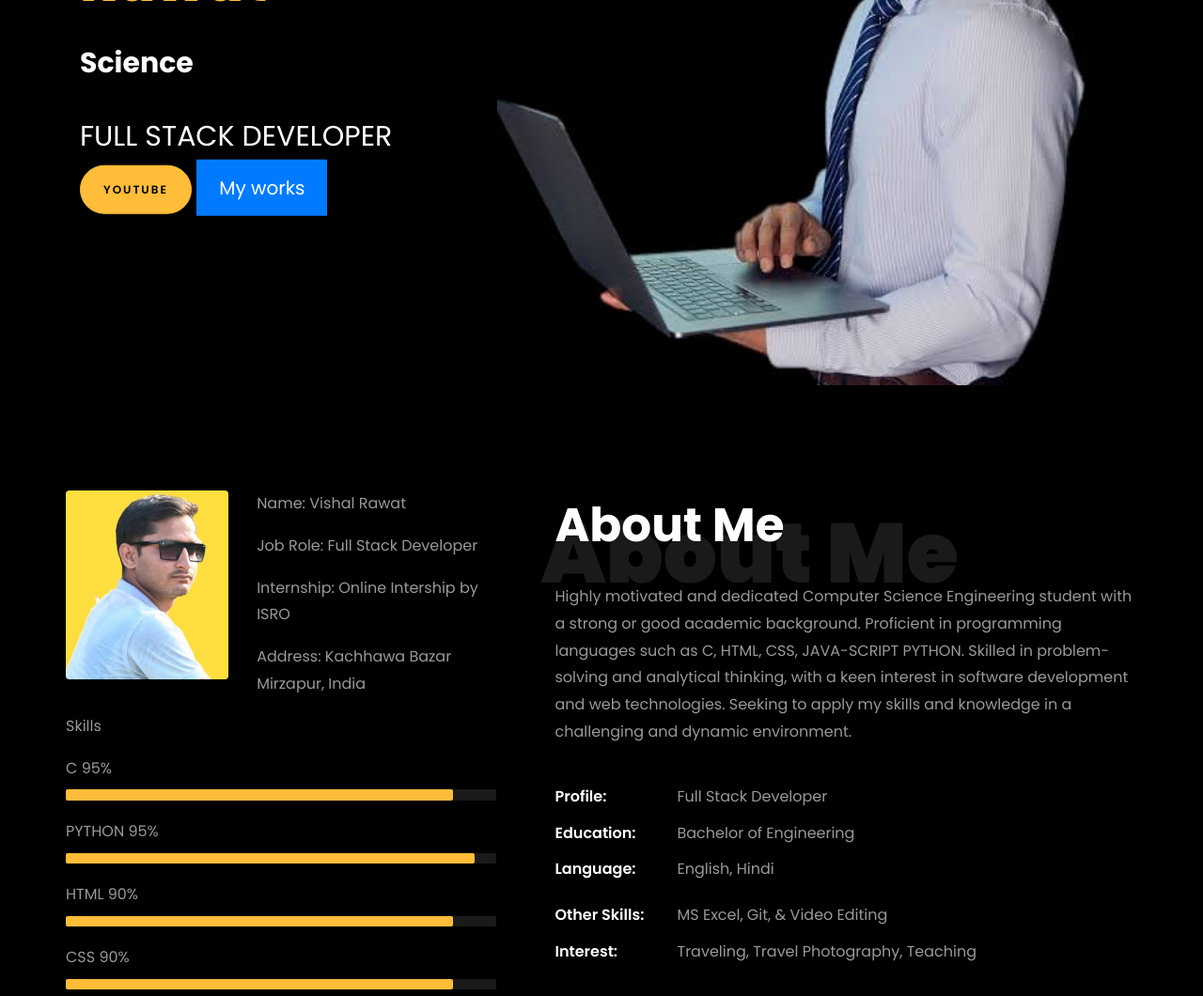
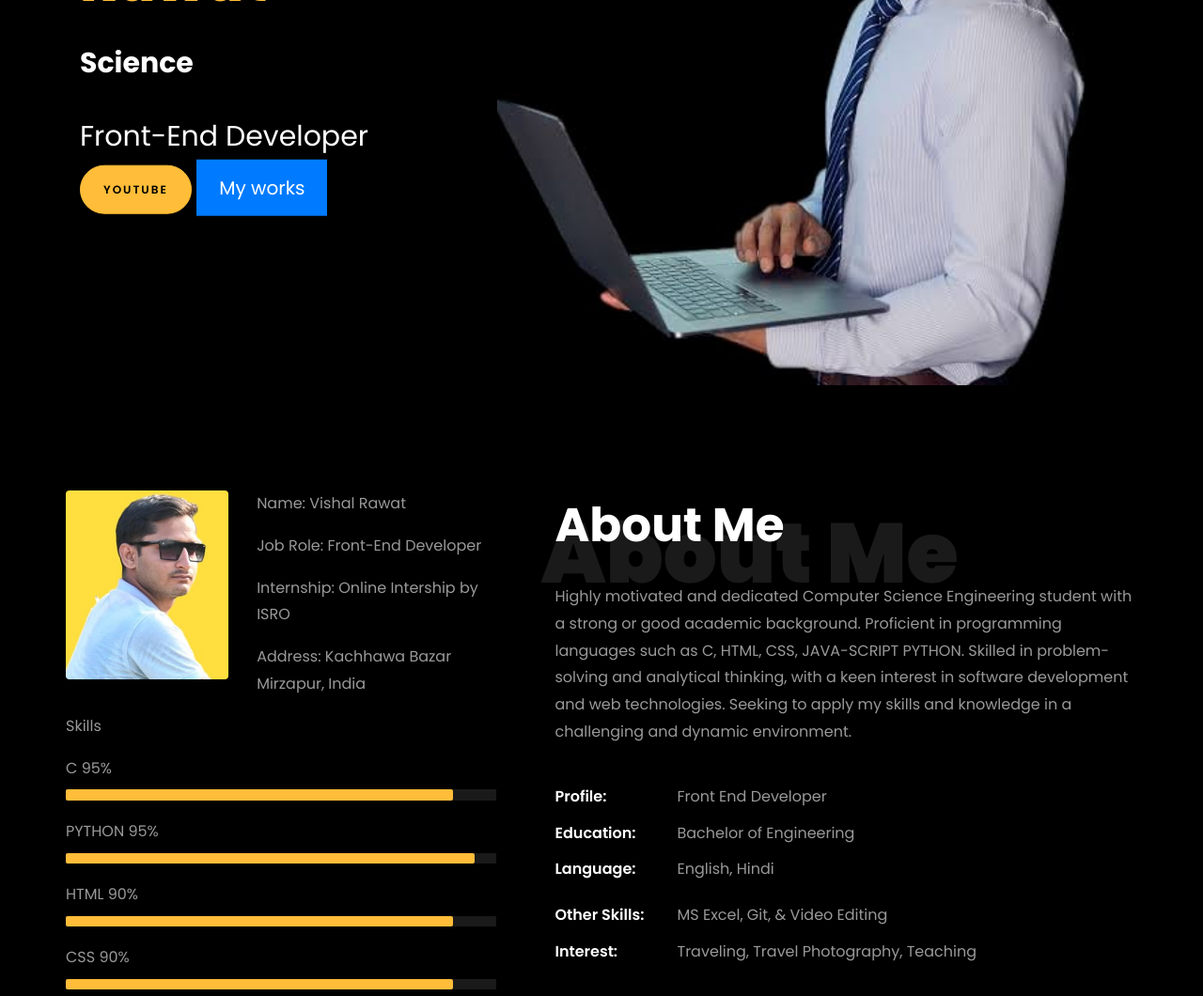
Before and after one commit to Vishalrawat5/vishal-rawat.github.io, a plain HTML site: page index.html in a window 1280 px wide. Shown: the part 340-1400 px from the top of the page at 94% size. Drawn offline with Linux system fonts and the light colour scheme; files whose address does not match are found by name.

Commit message:
Updates index.html

```diff
--- a/index.html
+++ b/index.html
@@ -190,7 +190,7 @@
 
 						<br>
 						<br>
-			            <h2>FULL STACK DEVELOPER</h2>
+			            <h2> Front-End Developer</h2>
 						<!-- <h2 class="d-flex" style="margin-bottom: 0">With over 5 years of experience</h2> -->
 						<!-- <br> -->
 			            <p><a href="https://www.youtube.com/@VishalRawat-o1p" class="btn btn-primary py-3 px-4">YouTube</a>
@@ -224,7 +224,7 @@
 									<div class="col-sm-6 col-md-7">
 									  <div class="about-info">
 										<p><span class="title-s">Name: </span> <span>Vishal Rawat</span></p>
-										<p><span class="title-s">Job Role: </span> <span>Full Stack Developer</span></p>
+										<p><span class="title-s">Job Role: </span> <span>Front-End Developer</span></p>
 										<p><span class="title-s">Internship: </span> <span>Online Intership by ISRO</span></p>
 										<p><span class="title-s">Address: </span> <span>Kachhawa Bazar Mirzapur, India</span></p>
 									  </div>
@@ -276,7 +276,7 @@
 
 								<p>Highly motivated and dedicated Computer Science Engineering student with a strong or good academic background. Proficient in programming languages such as C, HTML, CSS, JAVA-SCRIPT PYTHON. Skilled in problem-solving and analytical thinking, with a keen interest in software development and web technologies. Seeking to apply my skills and knowledge in a challenging and dynamic environment.</p>
 								<ul class="about-info mt-4 px-md-0 px-2">
-									<li class="d-flex"><span>Profile:</span> <span>Full Stack Developer</span></li>
+									<li class="d-flex"><span>Profile:</span> <span>	Front End Developer</span></li>
 									</li>
 									<li class="d-flex"><span>Education:</span> <span>Bachelor of Engineering</span></li>
 									<li class="d-flex"><span>Language:</span> <span>English, Hindi</span></li>
```
